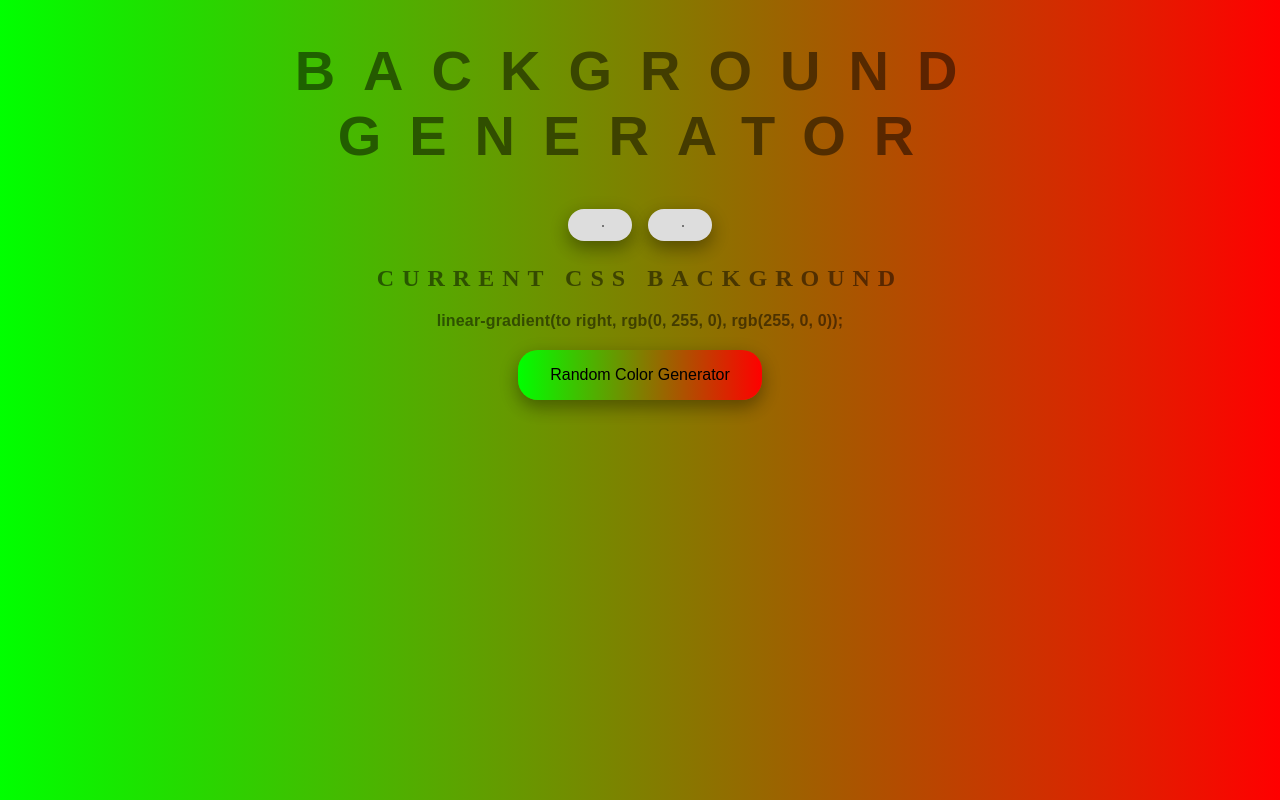
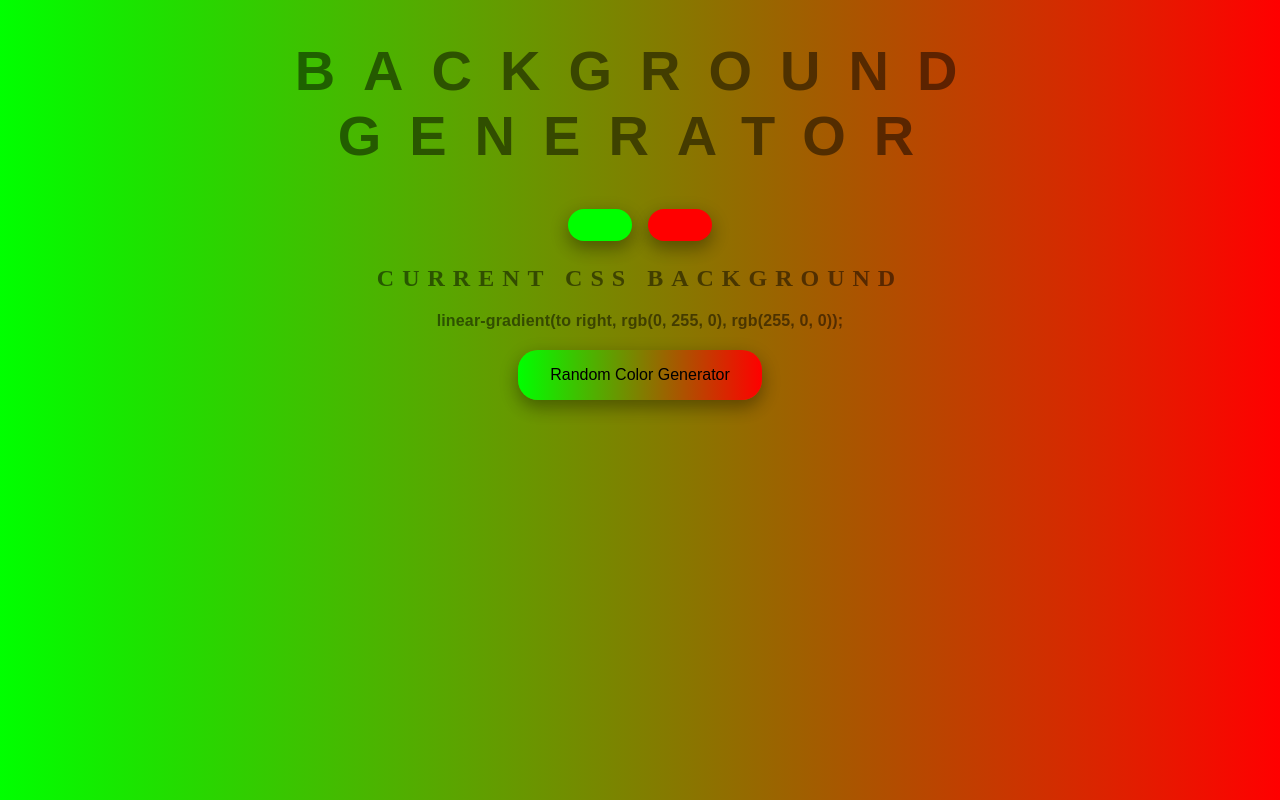
Before and after one commit to c376W/c376W.github.io-background-generator, a plain HTML site: page index.html in a window 1280 px wide. Drawn offline with Linux system fonts and the light colour scheme.

Commit message:
Modifying buttons on the page.

```diff
--- a/index.html
+++ b/index.html
@@ -6,8 +6,8 @@
 </head>
 <body id="gradient">
 	<h1>Background Generator</h1>
-	<input class="color1 button" type="color" name="color1" value="#00ff00">
-	<input class="color2 button" type="color" name="color2" value="#ff0000">
+	<input id = "enter1" class="button color1" type="color" name="color1" value="#00ff00">
+	<input id = "enter2" class="button color2" type="color" name="color2" value="#ff0000">
 	<h2>Current CSS Background</h2>
 	<h3></h3>
 	<button id="enter" class="button">Random Color Generator</button>
--- a/script.js
+++ b/script.js
@@ -3,10 +3,15 @@ var color1 = document.querySelector(".color1");
 var color2 = document.querySelector(".color2");
 var body = document.getElementById("gradient");
 var button = document.getElementById("enter");
+var button1 = document.getElementById("enter1");
+var button2 = document.getElementById("enter2");
 
 setGradient();
 
 function setGradient() {
+	button1.style.background = color1.value;
+	button2.style.background = color2.value;
+
 	body.style.background =
 	"linear-gradient(to right, "
 	+ color1.value
@@ -20,7 +25,6 @@ function setGradient() {
 	+ ", "
 	+ color2.value
 	+ ")";
-
 
 	css.textContent = body.style.background + ";";
 }
--- a/style.css
+++ b/style.css
@@ -27,7 +27,7 @@ h3 {
 }
 
 .button {
-  background-color: #ddd;
+  background-color: #222;
   border: none;
   color: black;
   padding: 16px 32px;
@@ -39,8 +39,20 @@ h3 {
   box-shadow: 0 8px 16px 0 rgba(0,0,0,0.2), 0 6px 20px 0 rgba(0,0,0,0.19);
 }
 
+
 .button:hover {
   background-color: #908B86;
   color: white;
   box-shadow: 0 12px 16px 0 rgba(0,0,0,0.24), 0 17px 50px 0 rgba(0,0,0,0.19);
 }
+
+input[type="color"] {
+  -webkit-appearance: none;
+  border: none;
+}
+input[type="color"]::-webkit-color-swatch-wrapper {
+  padding: 0;
+}
+input[type="color"]::-webkit-color-swatch {
+  border: none;
+}
```
